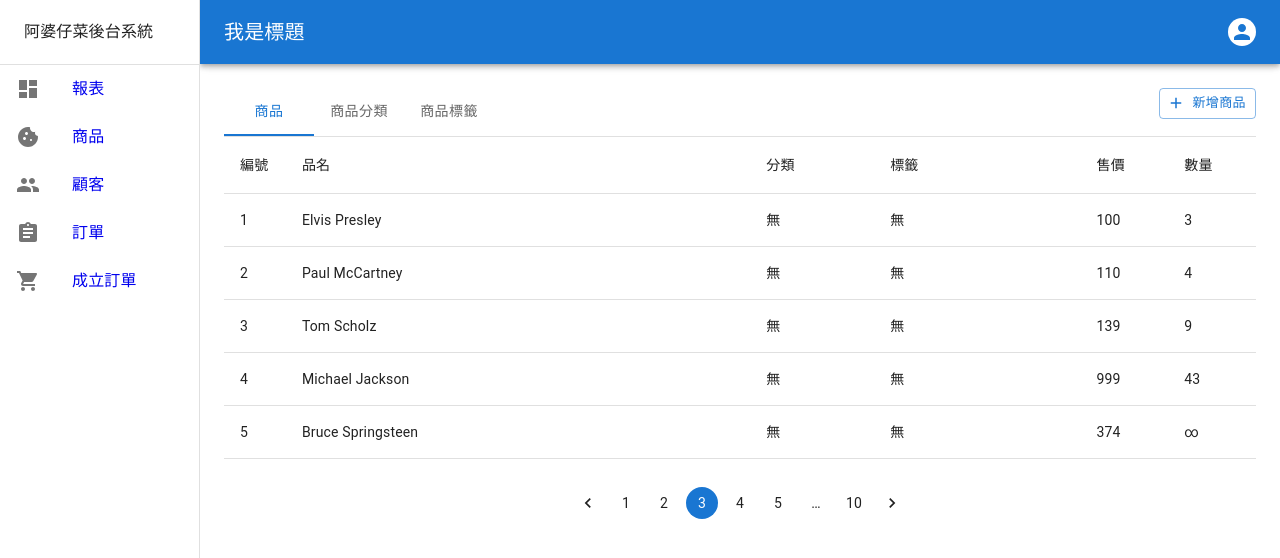
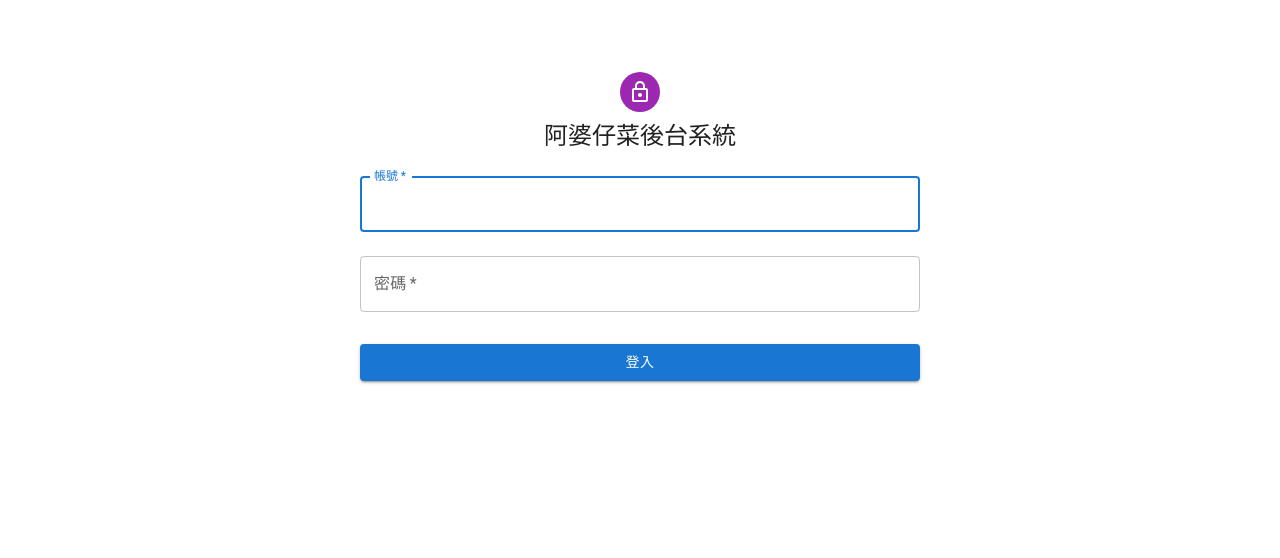
Before and after one commit to ykf2020/apoatsai_frontend, a Next.js app: page /product in a window 1280 px wide. Shown: the top 558 px of the page. Built offline with nearby package versions, Linux system fonts and the light colour scheme.

Commit message:
login page

```diff
--- a/src/components/layout.js
+++ b/src/components/layout.js
@@ -20,6 +20,7 @@ import Toolbar from "@mui/material/Toolbar";
 import Typography from "@mui/material/Typography";
 import Link from "next/link";
 import Grid from "@mui/material/Grid";
+import Button from '@mui/material/Button';
 import PersonIcon from "@mui/icons-material/Person";
 import Avatar from "@mui/material/Avatar";
 import { useTheme } from "@mui/material/styles";
@@ -28,6 +29,8 @@ import Paper from "@mui/material/Paper";
 import MenuList from "@mui/material/MenuList";
 import MenuItem from "@mui/material/MenuItem";
 import Fade from "@mui/material/Fade";
+import TextField from '@mui/material/TextField';
+import LockOutlinedIcon from '@mui/icons-material/LockOutlined';
 import ClickAwayListener from "@mui/material/ClickAwayListener";
 
 const drawerWidth = 200;
@@ -35,6 +38,7 @@ const drawerWidth = 200;
 export default function Layout(props) {
   const theme = useTheme();
   const { window } = props;
+  const [account, setAccount] = useState("");
   const [mobileOpen, setMobileOpen] = useState(false);
   const [accountMenuOpen, setAccountMenuOpen] = useState(false);
 
@@ -102,6 +106,8 @@ export default function Layout(props) {
   return (
     <Box sx={{ display: "flex" }}>
       <CssBaseline />
+      {account && (
+        <>
           <AppBar
             position="fixed"
             sx={{
@@ -219,6 +225,62 @@ export default function Layout(props) {
               {props.children}
             </Grid>
           </Box>
+        </>
+      )}
+      {!account && (
+        <>
+          <Box
+            sx={{
+              mx: 'auto',
+              marginTop: 8,
+              display: "flex",
+              flexDirection: "column",
+              alignItems: "center",
+            }}
+          >
+            <Avatar sx={{ m: 1, bgcolor: "secondary.main" }}>
+              <LockOutlinedIcon />
+            </Avatar>
+            <Typography component="h1" variant="h5">
+              阿婆仔菜後台系統
+            </Typography>
+            <Box
+              component="form"
+              onSubmit={()=>{console.log('submit')}}
+              noValidate
+              sx={{ mt: 1 }}
+            >
+              <TextField
+                margin="normal"
+                required
+                fullWidth
+                id="account"
+                label="帳號"
+                name="account"
+                autoFocus
+              />
+              <TextField
+                margin="normal"
+                required
+                fullWidth
+                name="password"
+                label="密碼"
+                type="password"
+                id="password"
+              />
+              <Button
+                onClick={()=>{setAccount('Bruce')}}
+                type="button"
+                fullWidth
+                variant="contained"
+                sx={{ mt: 3, mb: 2 }}
+              >
+                登入
+              </Button>
+            </Box>
+          </Box>
+        </>
+      )}
     </Box>
   );
 }
```
Lines whose indentation alone changed are shown as unchanged.
